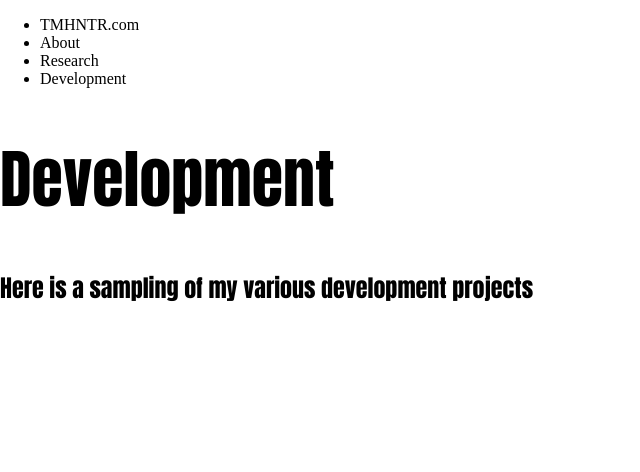
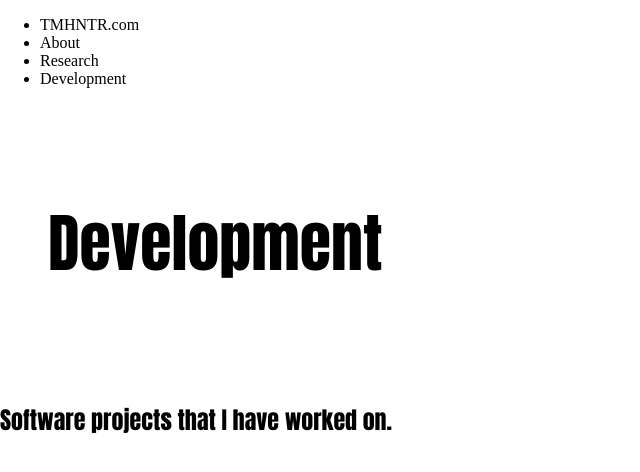
Before and after one commit to tmhntr/tmhntr-website, a Next.js app: page /development in a window 1280 px wide. Shown: the top 472 px of the page, without its empty margins (0-640 px from the left). Built offline with nearby package versions, Linux system fonts and the light colour scheme.

Commit message:
format pages

```diff
--- a/pages/development/index.js
+++ b/pages/development/index.js
@@ -4,8 +4,12 @@ import Layout from "../../components/layout";
 function development() {
   return (
     <Layout>
-      <h1>Development</h1>
-      <h2>Here is a sampling of my various development projects</h2>
+      <header>
+        <h1>Development</h1>
+      </header>
+      <main>
+        <h2>Software projects that I have worked on.</h2>
+      </main>
     </Layout>
   );
 }
```
Also changed, not shown: pages/research/index.js (+6 -2 lines).
